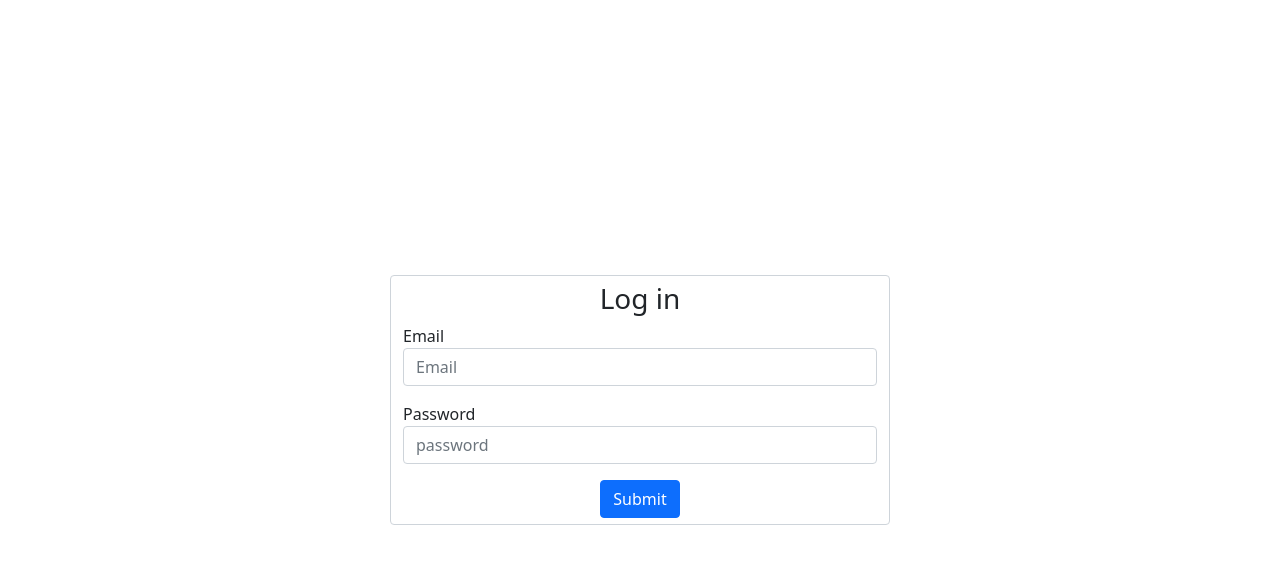
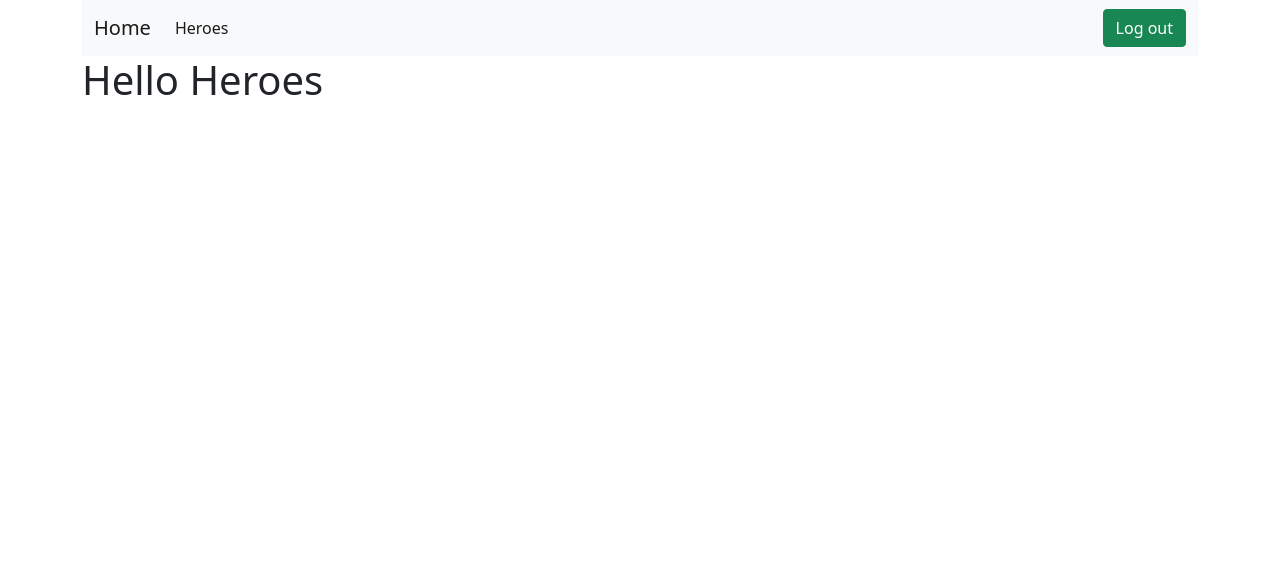
Before and after one commit to edgarfb/alkemy-challenge, a React (Create React App) app: page /heroes in a window 1280 px wide. Shown: the top 564 px of the page. Built offline with nearby package versions, Linux system fonts and the light colour scheme.

Commit message:
add some routes and alert messages to the submitted form

```diff
--- a/package.json
+++ b/package.json
@@ -12,6 +12,7 @@
     "node-sass": "^6.0.1",
     "react": "^17.0.2",
     "react-dom": "^17.0.2",
+    "react-router-dom": "^5.3.0",
     "react-scripts": "4.0.3",
     "web-vitals": "^1.1.2",
     "yup": "^0.32.9"
--- a/src/App.css
+++ b/src/App.css
@@ -1,6 +1,14 @@
+.container {
+  min-width: 320px !important;
+}
+
 .toCenter {
   min-height: 100vh;
   display: flex;
   align-items: center;
   justify-content: center;
 }
+
+.form-box {
+  height: 80vh;
+}
--- a/src/App.js
+++ b/src/App.js
@@ -1,21 +1,48 @@
 import React from "react";
-import logo from "./logo.svg";
+import { Route, Switch } from "react-router-dom";
 import "./App.css";
-import axios from "axios";
 import LogIn from "./components/LogIn/LogIn";
+import Navbar from "./components/navbar/Navbar";
+import Home from "./pages/Home";
+import Heroes from "./pages/Heroes";
 
 const token = "1621075358241982";
 const accessToken =
   "eyJhbGciOiJIUzI1NiIsInR5cCI6IkpXVCJ9.eyJzdWIiOiIxMjM0NTY3ODkwIiwiZW1haWwiOiJjaGFsbGVuZ2VAYWxrZW15Lm9yZyIsImlhdCI6MTUxNjIzOTAyMn0.ilhFPrG0y7olRHifbjvcMOlH7q2YwlegT0f4aSbryBE";
 const baseUrl = `https://superheroapi.com/api/1621075358241982/search/batman`;
-// const baseUrl = `https://superheroapi.com/api/${token}/search/batman`;
-// const baseUrl = `http://challenge-react.alkemy.org?email=challenge@alkemy.org&password=react`;
-// const baseUrl = "https://jsonplaceholder.typicode.com/posts";
 
 function App() {
+  function logOutHandler() {
+    localStorage.removeItem("userToken");
+    setUserToken("");
+  }
+  function checkToken() {
+    let token = localStorage.hasOwnProperty("userToken");
+
+    return token ? localStorage.getItem("userToken") : "";
+  }
+  const [userToken, setUserToken] = React.useState(checkToken());
+
+  const userTokenHandler = (token) => {
+    setUserToken(token);
+    console.log("Token", token);
+  };
+
   return (
-    <div className="container toCenter">
-      <LogIn />
+    <div className="container">
+      <Navbar onLogOut={logOutHandler} />
+      <Switch>
+        {/* <div className="d-flex justify-content-center align-items-center form-box">
+          {!userToken && <LogIn onUserToken={userTokenHandler} />}
+        </div> */}
+        <Route path="/" exact>
+          {" "}
+          <Home />
+        </Route>
+        <Route path="/heroes">
+          <Heroes />
+        </Route>
+      </Switch>
     </div>
   );
 }
--- a/src/components/LogIn/LogIn.js
+++ b/src/components/LogIn/LogIn.js
@@ -3,7 +3,10 @@ import { Formik, Form, Field, ErrorMessage } from "formik";
 import axios from "axios";
 import "./LogIn.css";
 
-function LogIn() {
+// MAIN
+function LogIn(props) {
+  const [isAuthorized, setIsAuthorized] = React.useState(true);
+  const [isSubmited, setIsSubmited] = React.useState(false);
   return (
     <Formik
       initialValues={{ email: "", password: "" }}
@@ -18,7 +21,7 @@ function LogIn() {
         }
         if (!values.password) {
           errors.password = "This fild has to be filled";
-        } else if (values.password.length < 8) {
+        } else if (values.password.length < 5) {
           errors.password =
             "The password need to be grater than 8 characters long";
         }
@@ -26,22 +29,30 @@ function LogIn() {
       }}
       onSubmit={(values, { setSubmitting, resetForm }) => {
         resetForm();
+        let baseURL = `http://challenge-react.alkemy.org/`;
+        axios
+          .post(baseURL, {
+            email: values.email,
+            password: values.password,
+          })
+          .then((res) => {
+            let store = localStorage.setItem("userToken", res.data.token);
+            props.onUserToken(localStorage.getItem("userToken"));
+            setIsSubmited(true);
+          })
+          .catch((error) => {
+            console.log(error.response);
+            if (error.response.status !== 200) {
+              setIsAuthorized(false);
+            }
+            setTimeout(() => setIsAuthorized(true), 2000);
+          });
         setTimeout(() => {
-          console.log(values);
           setSubmitting(false);
         }, 400);
       }}
     >
-      {/* */}
-
-      {({
-        values,
-        errors,
-        touched,
-        handleSubmit,
-        isSubmitting,
-        isValidating,
-      }) => {
+      {({ values, errors }) => {
         return (
           <Form className="form-control formBox">
             <div>
@@ -78,6 +89,16 @@ function LogIn() {
                 Submit
               </button>
             </div>
+            {!isAuthorized && (
+              <div className="alert alert-warning" role="alert">
+                Unauthorized - Please provide valid email and password
+              </div>
+            )}
+            {isSubmited && (
+              <div className="alert alert-success" role="alert">
+                The form have been submitted!
+              </div>
+            )}
           </Form>
         );
       }}
--- /dev/null
+++ b/src/components/navbar/Navbar.js
@@ -0,0 +1,34 @@
+import React from "react";
+import { Link } from "react-router-dom";
+import "./Navbar.css";
+
+function Navbar(props) {
+  return (
+    <nav className="navbar navbar-expand-lg navbar-light bg-light d-flex flex-nowrap">
+      <div className="container-fluid">
+        <Link to="/" className="navbar-brand">
+          Home
+        </Link>
+
+        <div className="d-flex navbar-collapse" id="navbarSupportedContent">
+          <ul className="navbar-nav me-auto  mb-lg-0">
+            <li className="nav-item">
+              <Link
+                to="/heroes"
+                className="nav-link active"
+                aria-current="page"
+              >
+                Heroes
+              </Link>
+            </li>
+          </ul>
+          <button onClick={props.onLogOut} className="btn btn-success">
+            Log out
+          </button>
+        </div>
+      </div>
+    </nav>
+  );
+}
+
+export default Navbar;
--- a/src/index.js
+++ b/src/index.js
@@ -4,11 +4,12 @@ import "./index.css";
 import "bootstrap/dist/css/bootstrap.css";
 import App from "./App";
 import reportWebVitals from "./reportWebVitals";
+import { BrowserRouter } from "react-router-dom";
 
 ReactDOM.render(
-  <React.StrictMode>
+  <BrowserRouter>
     <App />
-  </React.StrictMode>,
+  </BrowserRouter>,
   document.getElementById("root")
 );
 
--- /dev/null
+++ b/src/pages/Heroes.js
@@ -0,0 +1,12 @@
+import React from "react";
+import styles from "./Heroes.module.css";
+
+function Heroes() {
+  return (
+    <div>
+      <h1>Hello Heroes</h1>
+    </div>
+  );
+}
+
+export default Heroes;
--- /dev/null
+++ b/src/pages/Home.js
@@ -0,0 +1,8 @@
+import React from "react";
+import styles from "./Home.module.css";
+
+function Home() {
+  return <h1>Hollo Home</h1>;
+}
+
+export default Home;
```
Also changed, not shown: src/components/navbar/Navbar.css (added), src/pages/Heroes.module.css (added), src/pages/Home.module.css (added), 2 other files (tests, documents, lock files or other folders).
